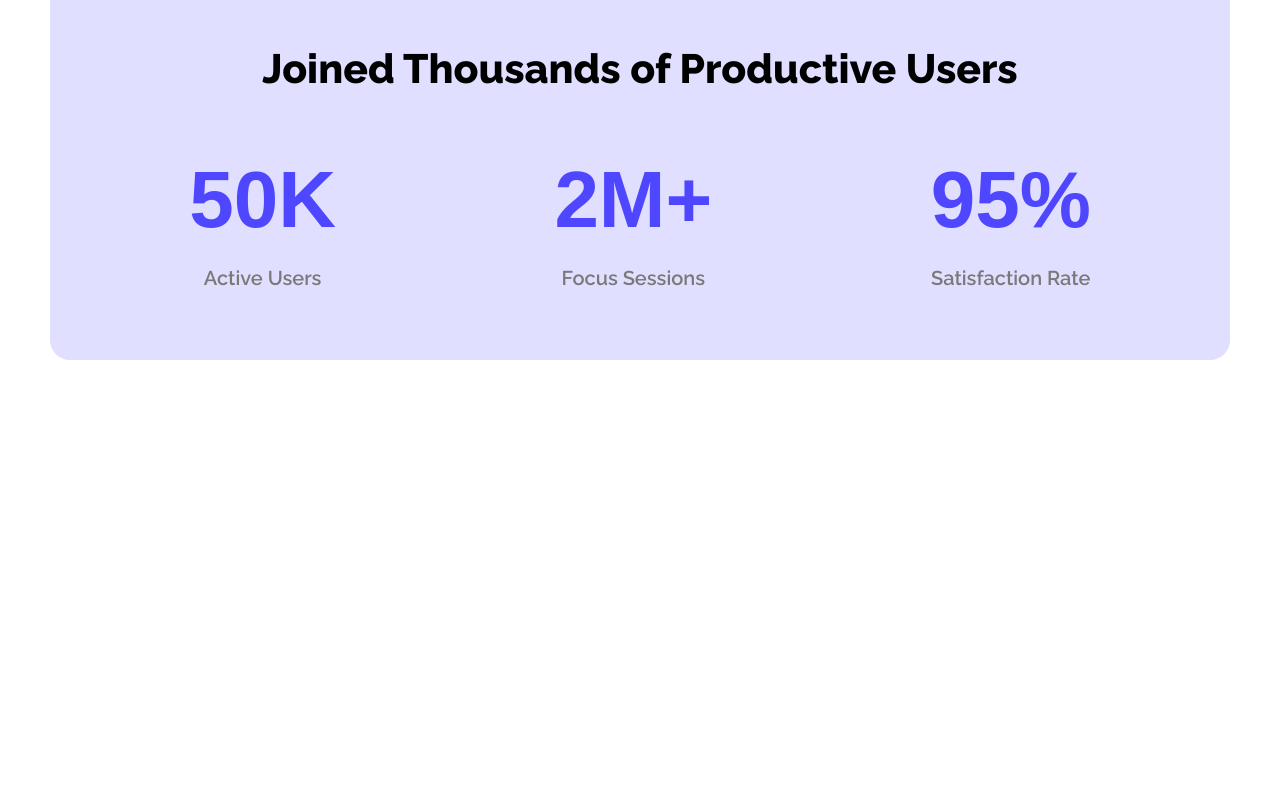
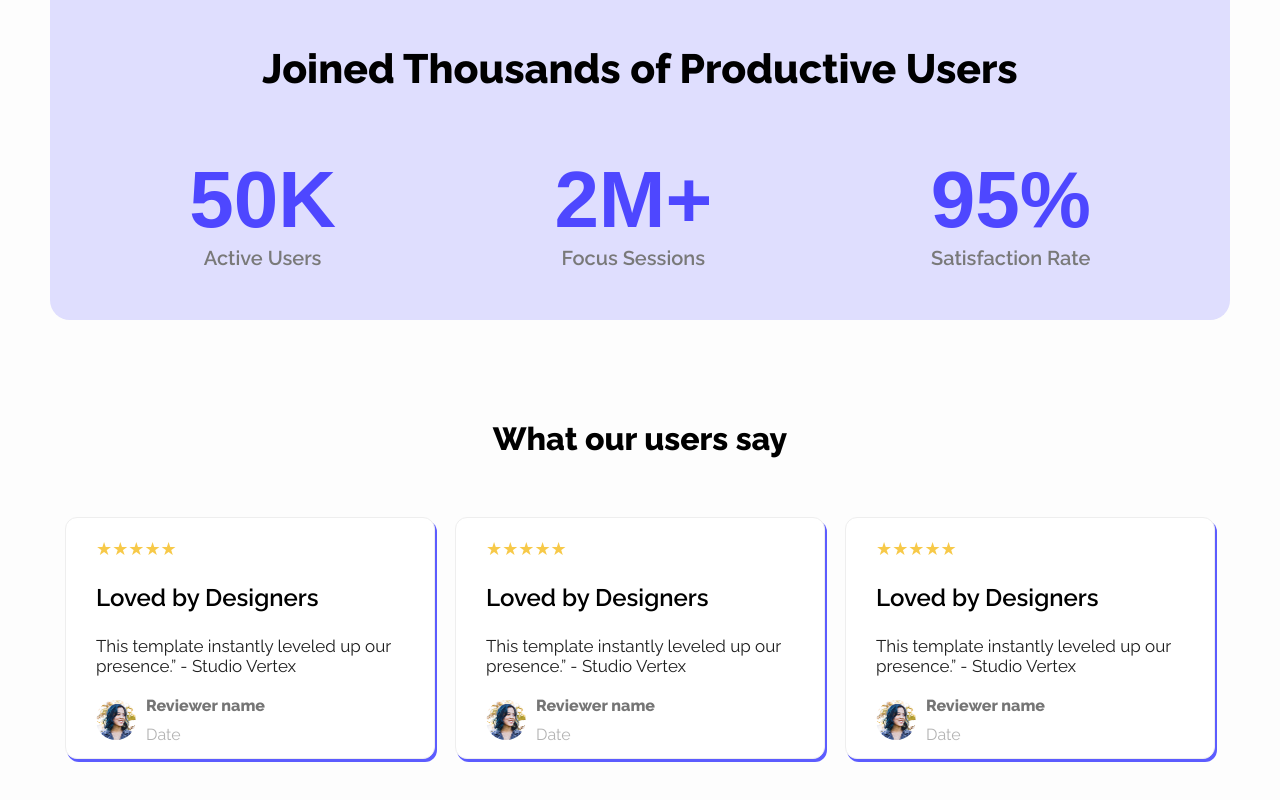
Before and after one commit to mahedi0x/Landing_Page, a plain HTML site: page index.html in a window 1280 px wide. Shown: the part 1246-2046 px from the top of the page. Before the commit the page ends 1676 px from the top, so only its background shows below. Drawn offline with Linux system fonts and the light colour scheme.

Commit message:
review section completed

```diff
--- a/Styles/style.css
+++ b/Styles/style.css
@@ -2,7 +2,8 @@ body {
   margin: 0 auto;
   font-family: "Raleway", sans-serif;
   max-width: 1420px;
-  background: #FFFFFF;
+  /* background: #FFFFFF; */
+  background-color: #fdfdfd;
   margin: auto;
 }
 
@@ -116,4 +117,85 @@ body {
     font-size: 20px;
     color: #797979;
     font-weight: 600;
+    margin: 0;
 }
+
+.users-say{
+    text-align: center;
+    margin-top: 100px;
+}
+
+.reviews-container {
+
+    max-width: 1150px;
+    margin: 30px auto;
+    padding: 30px 20px ;
+    display: flex;
+    justify-content: space-between;
+    gap: 20px;
+  }
+
+  .review-card {
+
+    background-color: #ffffff;
+    border-radius: 12px;
+    padding: 20px 30px;
+    width: 360px;
+    height: 200px;
+    box-shadow: 2px  3px rgb(92, 92, 255);
+
+
+    border: 1px solid #eee;
+  }
+  .review-card:hover{
+    background: #e6e5fa9a;
+    /* background-color: #a4c7e9c1; */
+    transition: background-color 0.5s ease;
+  }
+
+  .stars {
+    color: #f7c948;
+    font-size: 18px;
+    /* margin: 10px; */
+  }
+
+  .review-title {
+    font-weight: 600;
+    font-size: 24px;
+    margin-bottom: 15px;
+  }
+
+  .review-text {
+    font-size: 17px;
+    color: #1E1E1E;
+    margin-bottom: 20px;
+  }
+
+  .reviewer {
+    display: flex;
+    align-items: center;
+    gap: 10px;
+  }
+
+  .reviewer img {
+    width: 40px;
+    height: 40px;
+    border-radius: 50%;
+  }
+
+  .reviewer-info {
+    display: flex;
+    flex-direction: column;
+  }
+
+  .reviewer-name {
+    font-weight: bold;
+    font-size: 16px;
+    color: #757575;
+    margin-bottom: 10px;
+  }
+
+  .review-date {
+    font-size: 16px;
+    color: #B3B3B3;
+  }
--- a/index.html
+++ b/index.html
@@ -15,10 +15,8 @@
   </head>
 
   <body>
-
     <!----------------------Header Section ------------------------->
     <header class="header-section">
-
       <nav class="navbar">
         <h3 class="logo">MH Academy</h3>
         <button class="btn">Sign Up</button>
@@ -33,59 +31,130 @@
           <button class="btn">Stay Focused</button>
         </div>
       </div>
-
     </header>
 
     <main>
-
       <!------------------Action Section  ------------------------->
 
       <section class="action-container">
         <div class="action-left">
-                <h3>See It in Action </h3>
+          <h3>See It in Action</h3>
           <p>
-                   Explore the live preview and imagine your <br> brand in this bold new look.
+            Explore the live preview and imagine your <br />
+            brand in this bold new look.
           </p>
           <button class="btn">Launch Live Preview</button>
-
         </div>
         <div class="action-right">
-                <img src="Assets/wc-mini.png" alt="">
-
+          <img src="Assets/wc-mini.png" alt="" />
         </div>
       </section>
 
       <!-------------------Productive User Section ------------------->
       <section>
         <div class="productive-container">
-
           <div class="productive-text">
-                    <h3>
-                        Joined Thousands of Productive Users
-                    </h3>
+            <h3>Joined Thousands of Productive Users</h3>
           </div>
 
           <div class="productive-info">
             <div class="users">
-                        <h2><span>50K</h2>
+              <h2>50K</h2>
               <p>Active Users</p>
             </div>
 
             <div class="focus">
               <h2>2M+</h2>
               <p>Focus Sessions</p>
-
             </div>
 
             <div class="rate">
               <h2>95%</h2>
               <p>Satisfaction Rate</p>
+            </div>
+          </div>
+        </div>
+      </section>
 
+      <!---------------------Review Section  -------------------------->
+
+      <h1 class="users-say">What our users say</h1>
+
+      <div class="reviews-container">
+        <div class="review-card">
+          <div class="stars">★★★★★</div>
+          <div class="review-title">
+            <p>Loved by Designers</p>
+          </div>
+          <div class="review-text">
+            <p>
+              This template instantly leveled up our presence.” - Studio Vertex
+            </p>
+          </div>
+
+          <div class="reviewer">
+            <img src="Assets/avatar.png" alt="" />
+            <div class="reviewer-info">
+              <div class="reviewer-name">
+                <span>Reviewer name</span>
+              </div>
+              <div class="review-date">
+                <span>Date</span>
+              </div>
             </div>
           </div>
         </div>
 
-        </section>
+        <div class="review-card">
+          <div class="stars">★★★★★</div>
+          <div class="review-title">
+            <p>Loved by Designers</p>
+          </div>
+          <div class="review-text">
+            <p>
+              This template instantly leveled up our presence.” - Studio Vertex
+            </p>
+          </div>
+
+          <div class="reviewer">
+            <img src="Assets/avatar.png" alt="" />
+            <div class="reviewer-info">
+              <div class="reviewer-name">
+                <span>Reviewer name</span>
+              </div>
+              <div class="review-date">
+                <span>Date</span>
+              </div>
+            </div>
+          </div>
+        </div>
+
+        <div class="review-card">
+          <div class="stars">★★★★★</div>
+          <div class="review-title">
+            <p>Loved by Designers</p>
+          </div>
+          <div class="review-text">
+            <p>
+              This template instantly leveled up our presence.” - Studio Vertex
+            </p>
+          </div>
+
+          <div class="reviewer">
+            <img src="Assets/avatar.png" alt="" />
+            <div class="reviewer-info">
+              <div class="reviewer-name">
+                <span>Reviewer name</span>
+              </div>
+              <div class="review-date">
+                <span>Date</span>
+              </div>
+            </div>
+          </div>
+        </div>
+
+
+      </div>
     </main>
   </body>
 </html>
```
Lines whose indentation alone changed are shown as unchanged.
